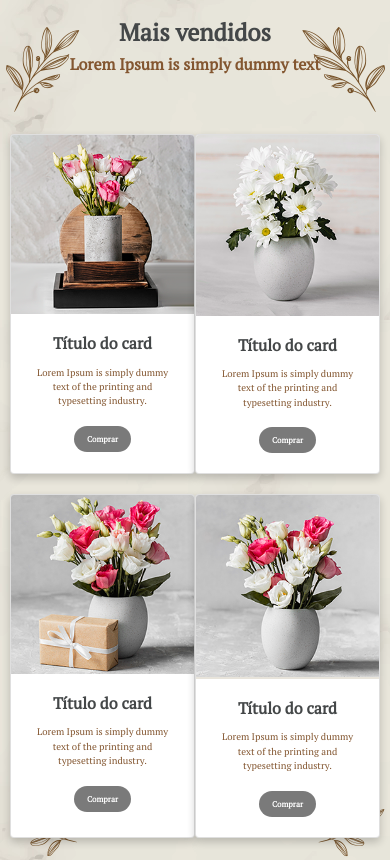
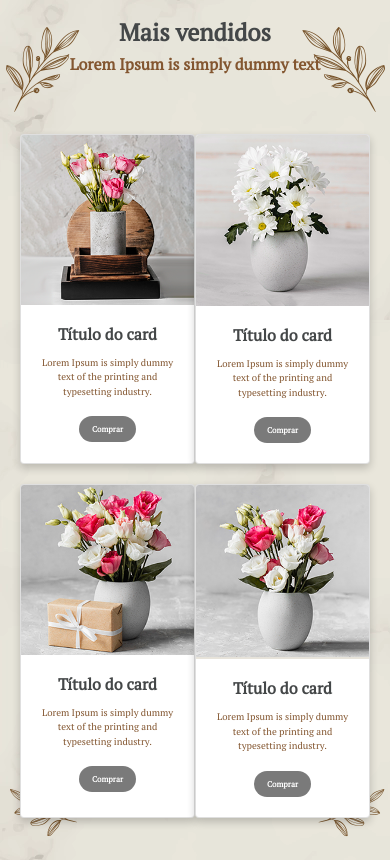
Before and after one commit to angelosilva-dev/Site-flowerstore, a plain HTML site: page index.html in a window 390 px wide. Shown: the part 420-1280 px from the top of the page. Drawn offline with nearby package versions, Linux system fonts and the light colour scheme.

Commit message:
ajustes das media-queries - 22/01/22

```diff
--- a/css/estilo.css
+++ b/css/estilo.css
@@ -154,10 +154,6 @@ header nav div#menu-icons ul li a i{
         margin: 0 auto;
         padding-top: 10px 40px 10px 40px ;
     }
-    /* section#servicos img#img-servicos{
-        border-left: 10px solid salmon;
-        border-bottom: 18px solid salmon;
-    } */
 
     section#servicos div#faixa-promocao{
         width: 100%;
@@ -272,6 +268,9 @@ div.redes-sociais ul li h3{
     header nav div#menu ul li.nav-link.nav-menu{
         margin-right: 0;
     }
+    header nav img#img-logo{
+        margin-right: 50px;
+    }
     main div#caixa-conteudo{
         padding: 20px 5px 0 5px;
         background-image: none;
@@ -371,6 +370,11 @@ div.redes-sociais ul li h3{
         text-align: center;
     }
 
+    section#mais-vendidos div.flex-mais-vendidos{
+        display: flex;
+        flex-flow: wrap;
+        padding: 0 10px 0 10px;
+    }
     section#servicos div.caixa-servicos img#servicos-img{
         margin-top: 40px;
         height: 300px;
@@ -561,11 +565,11 @@ div.redes-sociais ul li h3{
     main div#faixa-marrom p{
         font-size: 0.8em;
     }
-    section#mais-vendidos div.flex-mais-vendidos{
+    /* section#mais-vendidos div.flex-mais-vendidos{
         display: flex;
         flex-direction: row ;
 
-    }
+    } */
     section#mais-vendidos div.caixa-mais-vendidos{
         margin: 0 5px 20px 5px;
 
--- a/index.html
+++ b/index.html
@@ -105,7 +105,7 @@
       <h1>Mais vendidos</h1>
       <h5>Lorem Ipsum is simply dummy text</h5>
 
-      <div class="d-flex flex-wrap align-content-center flex-mais-vendidos">
+      <div class="d-flex justify-content-between flex-mais-vendidos">
         <div class="card caixa-mais-vendidos">
           <img class="card-img-top" src="img/topflower1.png">
           <div class="card-body ">
```
